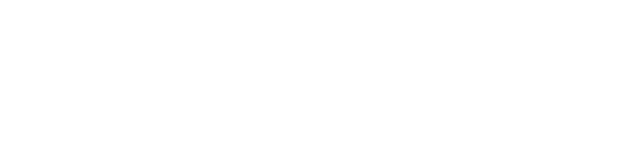
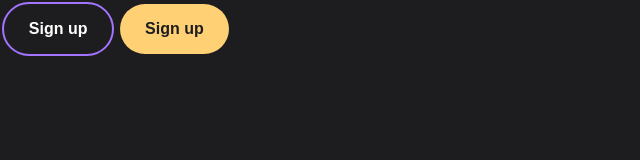
Before and after one commit to Sahil2004/apratim2k23, a plain HTML site: page index.html in a window 1280 px wide. Shown: the whole page, without its empty margins (0-640 px from the left). Drawn offline with Linux system fonts and the light colour scheme.

Commit message:
feat: added button

```diff
--- a/assets/styles/global.css
+++ b/assets/styles/global.css
@@ -6,12 +6,14 @@
 	box-sizing: border-box;
 	margin: 0;
 	padding: 0;
+	line-height: 1.5;
+	font-size: 1rem;
 }
 
 html,
 body {
-	color: #fff;
-	background-color: var(--primary-bg);
+	color: var(--white-100);
+	background-color: var(--black-900);
 }
 
 a {
@@ -25,4 +27,77 @@ a {
 	--tertiary: #17f1d1;
 
 	--black-900: #1d1d1f;
+
+	--white-100: #fff;
 }
+
+/*
+ * Button component
+ * variants: primary, secondary
+*/
+
+button.primary {
+	position: relative;
+	background-color: transparent;
+	border: 2px solid var(--primary);
+	margin-block-start: 2px;
+	margin-inline-start: 2px;
+	color: var(--white-100);
+	padding: calc(1vh + 5px) calc(1vw + 12px);
+	border-radius: 50px;
+	font-weight: 600;
+	cursor: pointer;
+}
+
+button.primary:hover {
+	scale: 1.05;
+	transition: 0.2s all ease;
+}
+
+button.primary > span {
+	position: relative;
+	z-index: 3;
+}
+
+button.primary:focus > span {
+	animation: textUp 0.5s forwards linear;
+}
+
+button.secondary {
+	position: relative;
+	background-color: var(--secondary);
+	border: 0;
+	margin-block-start: 2px;
+	margin-inline-start: 2px;
+	color: var(--black-900);
+	padding: calc(1vh + 5px) calc(1vw + 12px);
+	border-radius: 50px;
+	font-weight: 600;
+	cursor: pointer;
+}
+
+button.secondary:hover {
+	transform: scaleX(1.1);
+	transition: 0.2s all ease;
+}
+
+button.secondary > span {
+	position: relative;
+	z-index: 3;
+}
+
+button.secondary:focus > span {
+	animation: textUp 0.5s forwards linear;
+}
+
+@keyframes textUp {
+	0% {
+		inset-block-start: 0px;
+	}
+	50% {
+		inset-block-start: 5px;
+	}
+	100% {
+		inset-block-start: 0;
+	}
+}
--- a/index.html
+++ b/index.html
@@ -4,6 +4,14 @@
 		<meta charset="UTF-8" />
 		<meta name="viewport" content="width=device-width, initial-scale=1.0" />
 		<title>Apratim</title>
+		<link rel="stylesheet" href="/assets/styles/global.css" />
 	</head>
-	<body></body>
+	<body>
+		<button class="primary">
+			<span> Sign up </span>
+		</button>
+		<button class="secondary">
+			<span> Sign up </span>
+		</button>
+	</body>
 </html>
```
